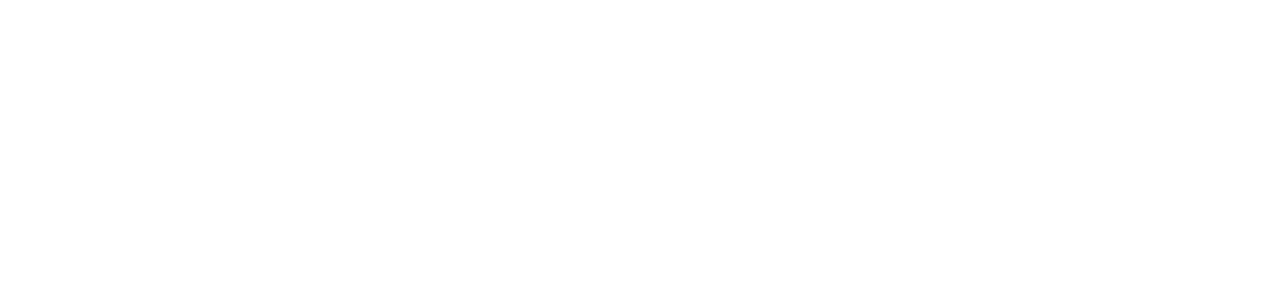
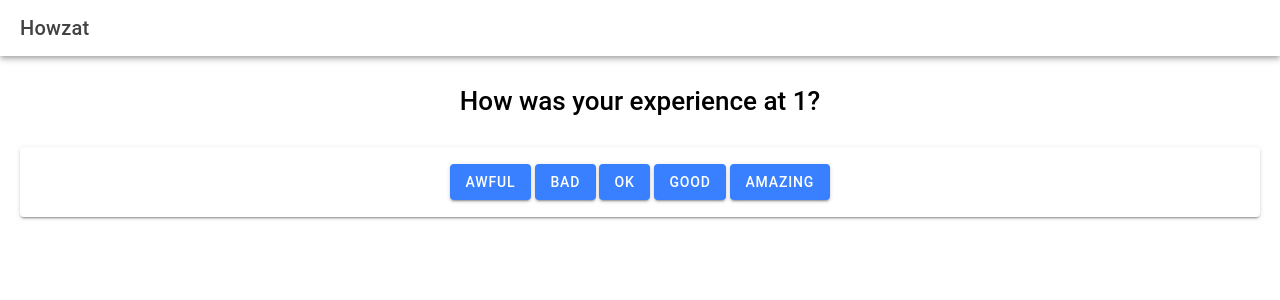
Before and after one commit to thekitbag/harkwise-client, a React (Vite) app in the folder app/: page /1 in a window 1280 px wide. Shown: the top 300 px of the page. Built offline with nearby package versions, Linux system fonts and the light colour scheme.

Commit message:
getting the name of the estbalishment from the URL

```diff
--- a/app/src/App.tsx
+++ b/app/src/App.tsx
@@ -1,6 +1,7 @@
-import { Redirect, Route } from 'react-router-dom';
+import { Redirect, Route, Switch } from 'react-router-dom';
 import { IonApp, IonRouterOutlet, setupIonicReact } from '@ionic/react';
 import { IonReactRouter } from '@ionic/react-router';
+
 import Home from './pages/Home';
 
 /* Core CSS required for Ionic components to work properly */
@@ -28,12 +29,10 @@
   <IonApp>
     <IonReactRouter>
       <IonRouterOutlet>
-        <Route exact path="/home">
-          <Home />
-        </Route>
-        <Route exact path="/">
-          <Redirect to="/home" />
-        </Route>
+        <Switch>
+          <Route path="/:establishmentName" component={Home} />
+          <Route exact path="/" component={Home} />
+        </Switch>
       </IonRouterOutlet>
     </IonReactRouter>
   </IonApp>
--- a/app/src/components/Blurb.tsx
+++ b/app/src/components/Blurb.tsx
@@ -2,11 +2,11 @@
 import React from 'react'
 
 interface BlurbProps {
-
+    establishment: string
 }
 
-const Blurb: React.FC<BlurbProps> = () => {
-    return <h1>How was your experience at The Crooked Billet?</h1>
+const Blurb: React.FC<BlurbProps> = ( {establishment} ) => {
+    return <h1>How was your experience at {establishment}?</h1>
 }
 
 export default Blurb
--- a/app/src/pages/Home.tsx
+++ b/app/src/pages/Home.tsx
@@ -1,6 +1,7 @@
 import { IonCol, IonContent, IonGrid, IonHeader, IonPage, IonRow, IonTitle, IonToolbar } from '@ionic/react';
 import { State } from 'ionicons/dist/types/stencil-public-runtime';
-import { useState } from 'react';
+import { useEffect, useState } from 'react';
+import { useParams } from 'react-router-dom';
 import Blurb from '../components/Blurb';
 import FeedbackBox from '../components/FeedbackBox';
 import FollowUpQuestion from '../components/FollowUpQuestion';
@@ -10,12 +11,20 @@
 
 const Home: React.FC = () => {
   const [rated, setRated] = useState({rated: false, rating: 0});
+  const [establishmentName, setEstablishmentName] = useState<string>('');
+  const { establishmentName: nameFromUrl } = useParams<{ establishmentName?: string }>();
+
+  useEffect(() => {
+    if (nameFromUrl) {
+      setEstablishmentName(nameFromUrl);
+    }
+  }, [nameFromUrl]);
 
   const followUpText = () => {
     if(rated.rating > 3.5) {
-      return "What made The Crooked Billet so good?"
+      return "What made " + establishmentName  + " so good?"
     } else {
-      return "How could The Crooked Billet have been better?"
+      return "How could " + establishmentName + " have been better?"
     }
   }
 
@@ -35,7 +44,7 @@
         <IonGrid>
           <IonRow>
             <IonCol>
-              <Blurb />
+              <Blurb establishment={establishmentName}/>
             </IonCol>
           </IonRow>
           <IonRow>
```
